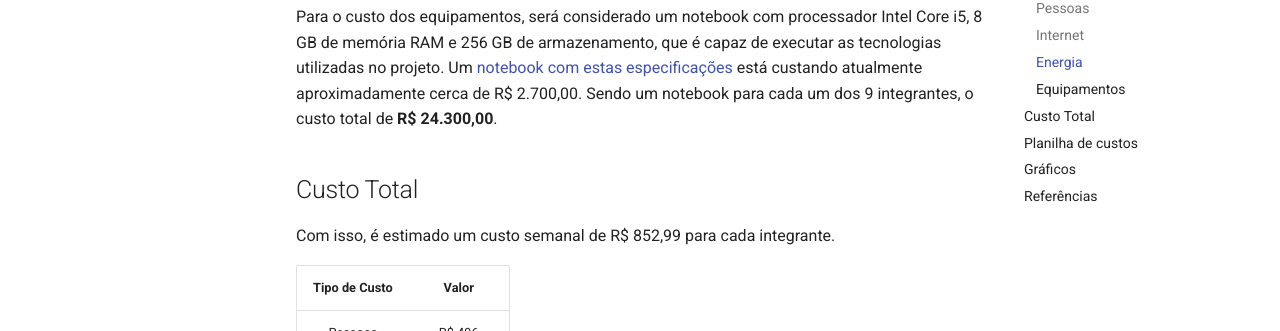
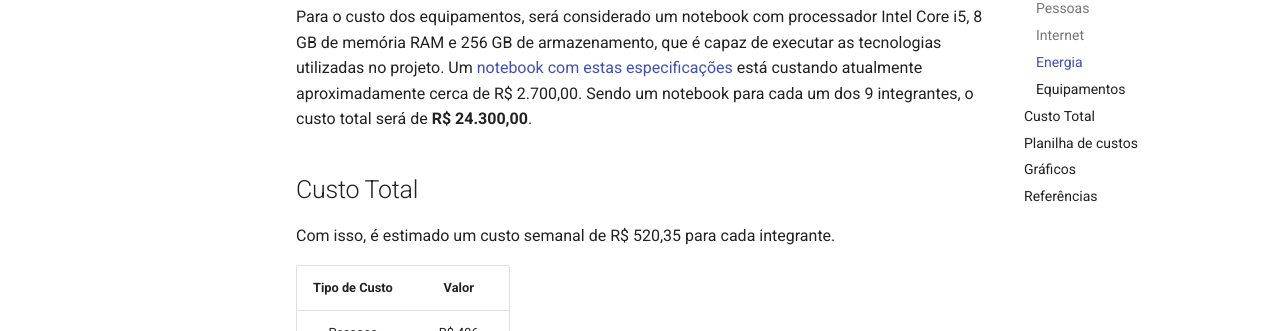
Before and after one commit to fga-eps-mds/2024-1-GEROcuidado-Doc, an MkDocs documentation site: the page built from docs/gestaoDoProjeto/planoDeCusto.md, in a window 1280 px wide and 900 px high, scrolled down 1726 px. Shown: the part 202-533 px from the top of the window. Built offline with MkDocs 1.6.1 and Material for MkDocs 9.7.7, drawn with Linux system fonts in a browser that asks for light colours; comment, search, counter and statistics services are not loaded.

Commit message:
docs: correcting some errors

```diff
--- a/docs/gestaoDoProjeto/planoDeCusto.md
+++ b/docs/gestaoDoProjeto/planoDeCusto.md
@@ -48,11 +48,11 @@ Sendo assim, o custo de internet para os 9 membros é de aproximadamente **R$ 11
 
 ### Equipamentos
 
-Para o custo dos equipamentos, será considerado um notebook com processador Intel Core i5, 8 GB de memória RAM e 256 GB de armazenamento, que é capaz de executar as tecnologias utilizadas no projeto. Um [notebook com estas especificações](https://www.dell.com/pt-br/shop/notebooks/notebook-inspiron-15-3000/spd/inspiron-15-3511-laptop/i3511u7001w) está custando atualmente aproximadamente cerca de R$ 2.700,00. Sendo um notebook para cada um dos 9 integrantes, o custo total de **R$ 24.300,00**.
+Para o custo dos equipamentos, será considerado um notebook com processador Intel Core i5, 8 GB de memória RAM e 256 GB de armazenamento, que é capaz de executar as tecnologias utilizadas no projeto. Um [notebook com estas especificações](https://www.dell.com/pt-br/shop/notebooks/notebook-inspiron-15-3000/spd/inspiron-15-3511-laptop/i3511u7001w) está custando atualmente aproximadamente cerca de R$ 2.700,00. Sendo um notebook para cada um dos 9 integrantes, o custo total será de **R$ 24.300,00**.
 
 ## Custo Total
 
-Com isso, é estimado um custo semanal de R$ 852,99 para cada integrante.
+Com isso, é estimado um custo semanal de R$ 520,35 para cada integrante.
 
 | Tipo de Custo | Valor |
 |:--:|:--:|
@@ -75,14 +75,11 @@ Para o acompanhamento semanal dos custos foi elaborada uma planilha com os custo
 
 <iframe src="https://docs.google.com/spreadsheets/d/e/2PACX-1vRevCiBwVxp7rIkJhj_Otyidt3DzZ_PbLpN3er0siZIPUbZ_dWTLFrXtDCsu7KQrLDUmaApxbucCe-g/pubhtml?widget=true&amp;headers=false" width="100%" width= "100" height="500" frameborder="1" scrolling="no"></iframe>
 
-
 ## Gráficos
 
 Foi elaborado um gráfico para visualizar a proporção dos custos totais esperados ao final do projeto para cada categoria.
 
 <iframe width="2000" height="600" frameborder="0" scrolling="yes" src="https://infogram.com/plano-de-custos-1h7v4pd3qqxyj4k?live&single=true"></iframe>
-
-
 
 ## Referências
 
```
